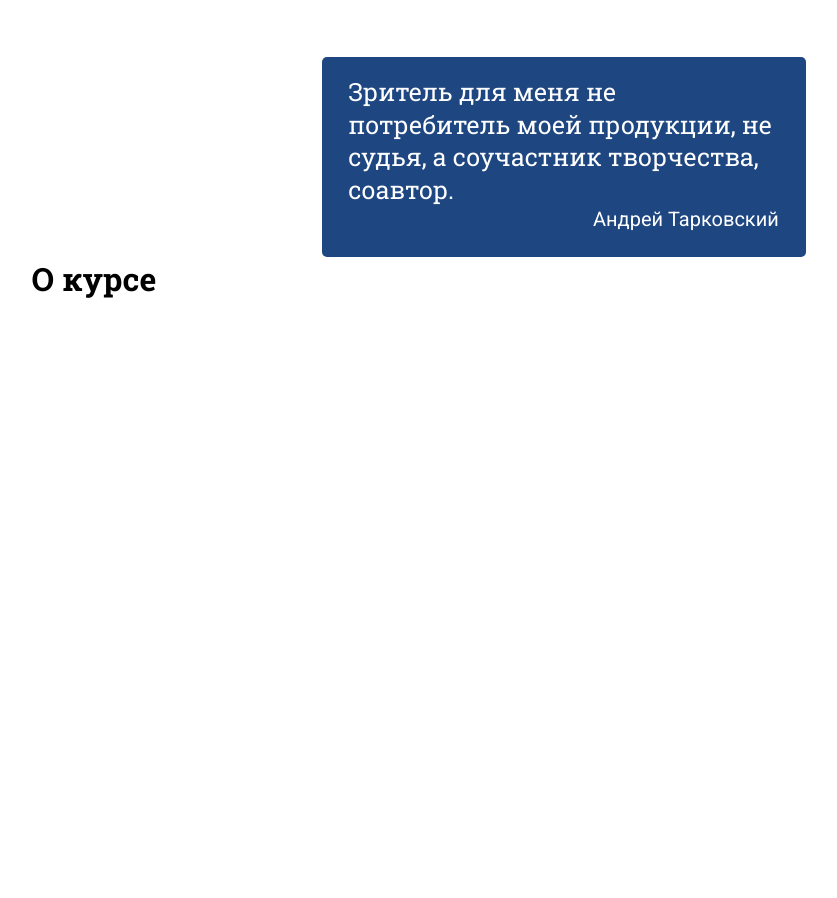
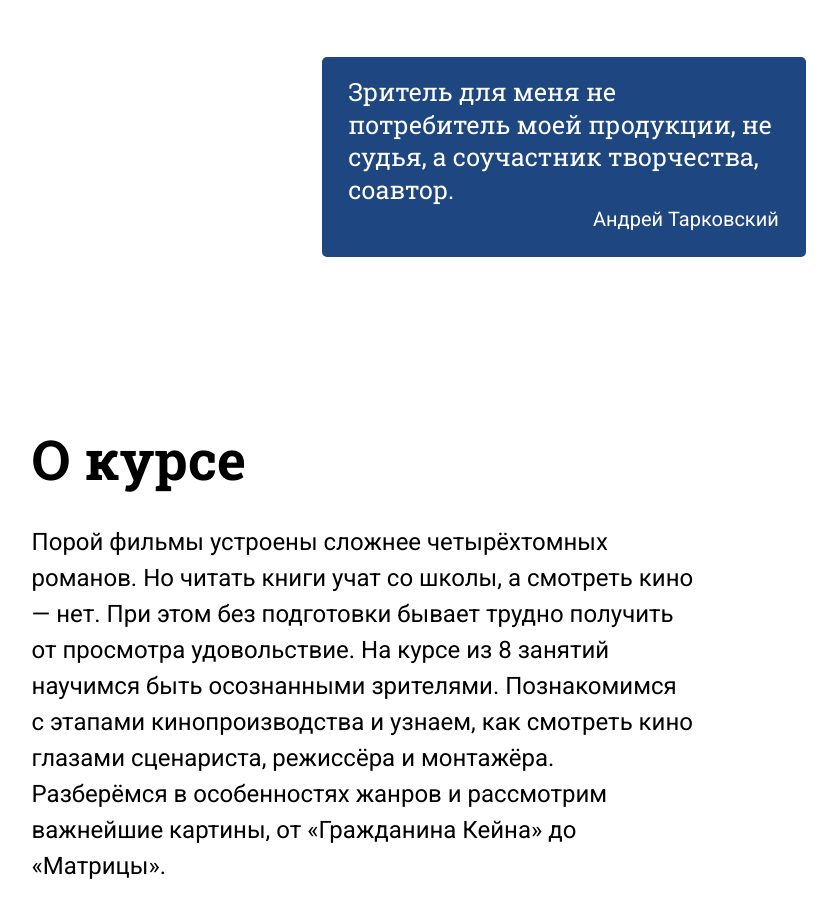
Before and after one commit to eliyev-1/---Web-project, a plain HTML site: page index.html in a window 1280 px wide. Shown: the part 909-1807 px from the top of the page, without its empty margins (76-913 px from the left). Before the commit the page ends 1209 px from the top, so only its background shows below. Drawn offline with nearby package versions, Linux system fonts and the light colour scheme; a script that the page names is missing.

Commit message:
kurs container deyisiklik

```diff
--- a/assets/home.css
+++ b/assets/home.css
@@ -73,3 +73,18 @@ font-size: 2rem;
 line-height: 130%;
 text-align: end;
 }
+.kurs{
+margin-top: 17.336rem;
+}
+.kurs >h1{
+width: 36.5rem;
+height: 9.3rem;
+font-size: 5.5rem;
+line-height: 101.38%;
+}
+.kurs__left >p{
+width: 66.2rem;
+height: 37.4rem;
+font-size: 2.4rem;
+line-height: 150%;
+}
--- a/index.html
+++ b/index.html
@@ -73,9 +73,22 @@ crossorigin="anonymous" referrerpolicy="no-referrer" />
 </div>
 
 <div class="kurs container">
-<div class="kurs__left">
-  <h1>О курсе</h1>
+<h1>О курсе</h1>
+<div class="kurs__content">
+  <div class="kurs__left">
+
+  <p>
+  Порой фильмы устроены сложнее четырёхтомных романов. Но читать книги учат со школы, а смотреть кино — нет. При этом без подготовки бывает трудно получить от просмотра удовольствие.
+
+На курсе из 8 занятий научимся быть осознанными зрителями. Познакомимся с
+этапами кинопроизводства и узнаем, как смотреть кино глазами сценариста,
+режиссёра и монтажёра. Разберёмся в особенностях
+жанров и рассмотрим важнейшие картины, от «Гражданина Кейна» до «Матрицы».
+  </p>
 </div>
+
+</div>
+
 
 
 </div>
```
